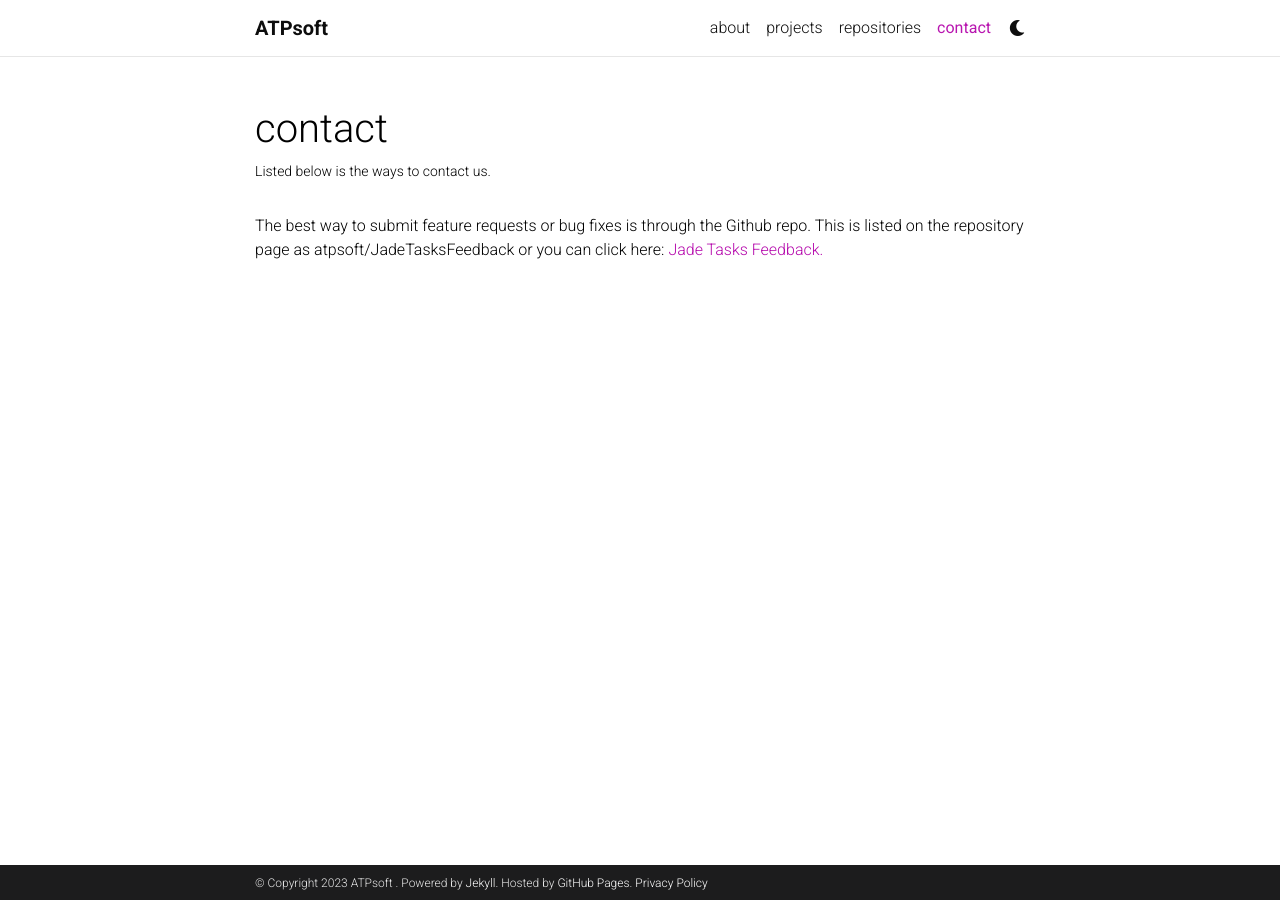
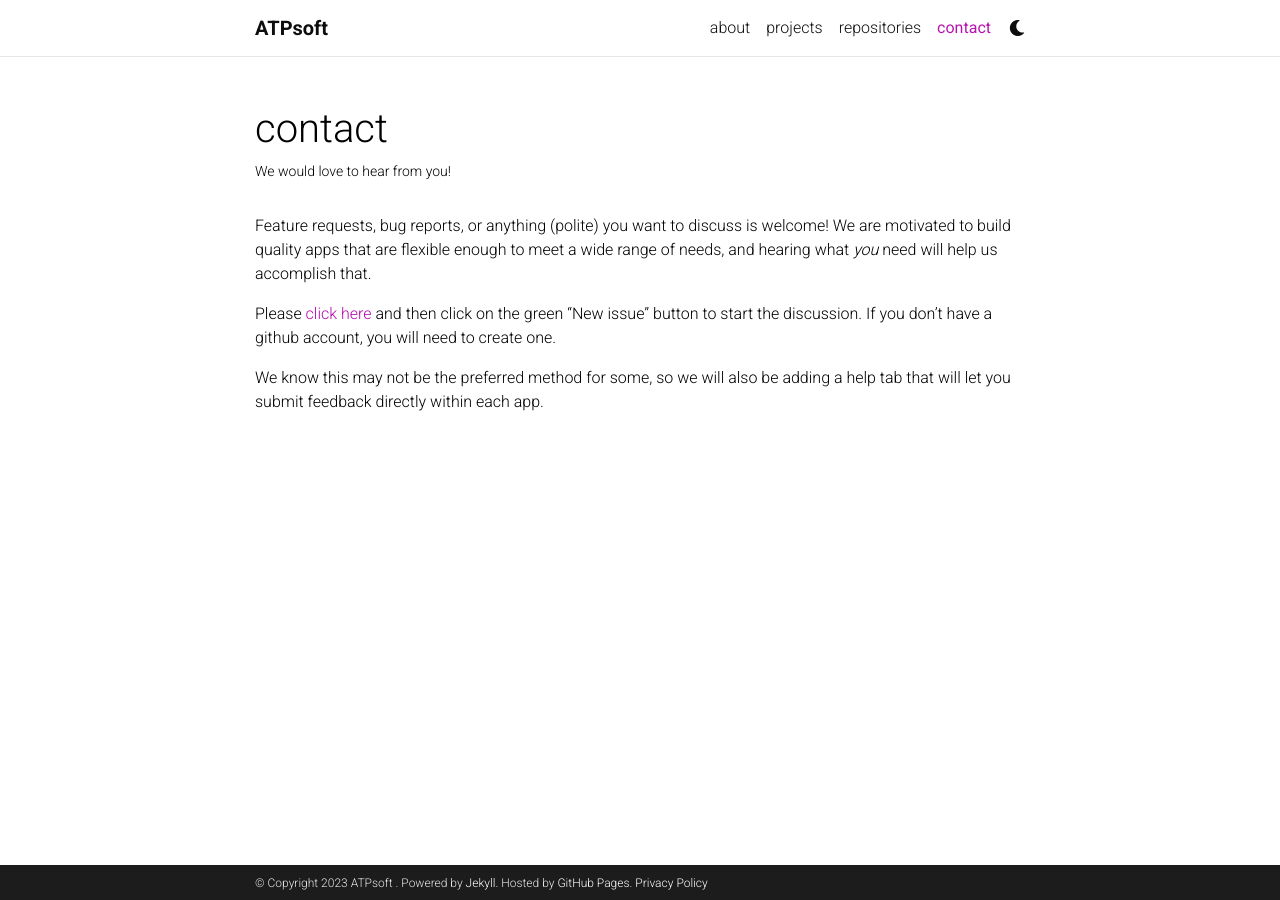
Before and after one commit to atpsoft/atpsoft.github.io, a Jekyll site: the page built from _pages/contact.md, in a window 1280 px wide. Built offline with Jekyll 4.4.1, drawn with Linux system fonts in a browser that asks for light colours; comment, search, counter and statistics services are not loaded; a style sheet for code colours, icons or effects is not loaded.

Commit message:
tweak contact page

```diff
--- a/_pages/contact.md
+++ b/_pages/contact.md
@@ -2,10 +2,13 @@
 layout: page
 permalink: /contact/
 title: contact
-description: Listed below is the ways to contact us.
+description: We would love to hear from you!
 nav: true
 nav_order: 4
 ---
 
+Feature requests, bug reports, or anything (polite) you want to discuss is welcome!  We are motivated to build quality apps that are flexible enough to meet a wide range of needs, and hearing what *you* need will help us accomplish that.
 
-The best way to submit feature requests or bug fixes is through the Github repo.  This is listed on the repository page as atpsoft/JadeTasksFeedback or you can click here: <a href="https://github.com/atpsoft/JadeTasksFeedback">Jade Tasks Feedback.</a>
+Please <a href="https://github.com/atpsoft/JadeTasksFeedback/issues">click here</a> and then click on the green "New issue" button to start the discussion.  If you don't have a github account, you will need to create one.
+
+We know this may not be the preferred method for some, so we will also be adding a help tab that will let you submit feedback directly within each app.
```
